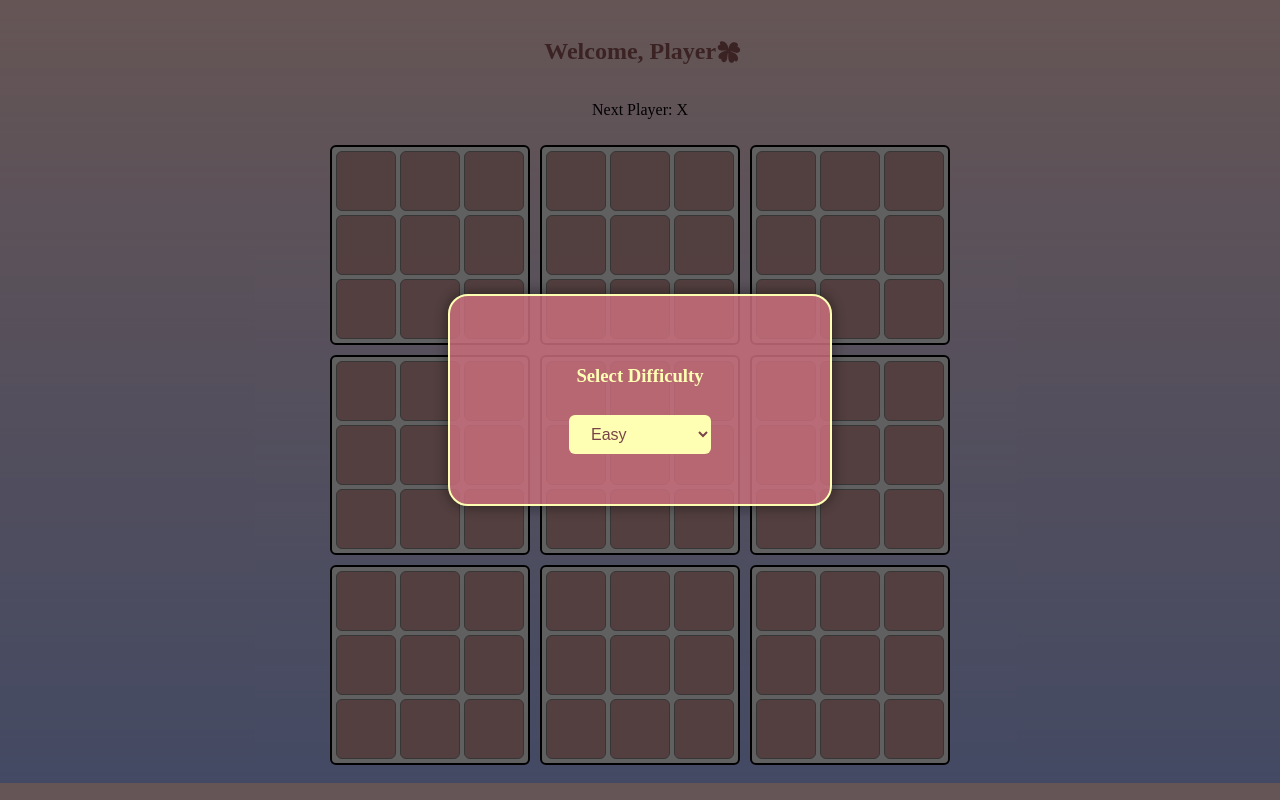
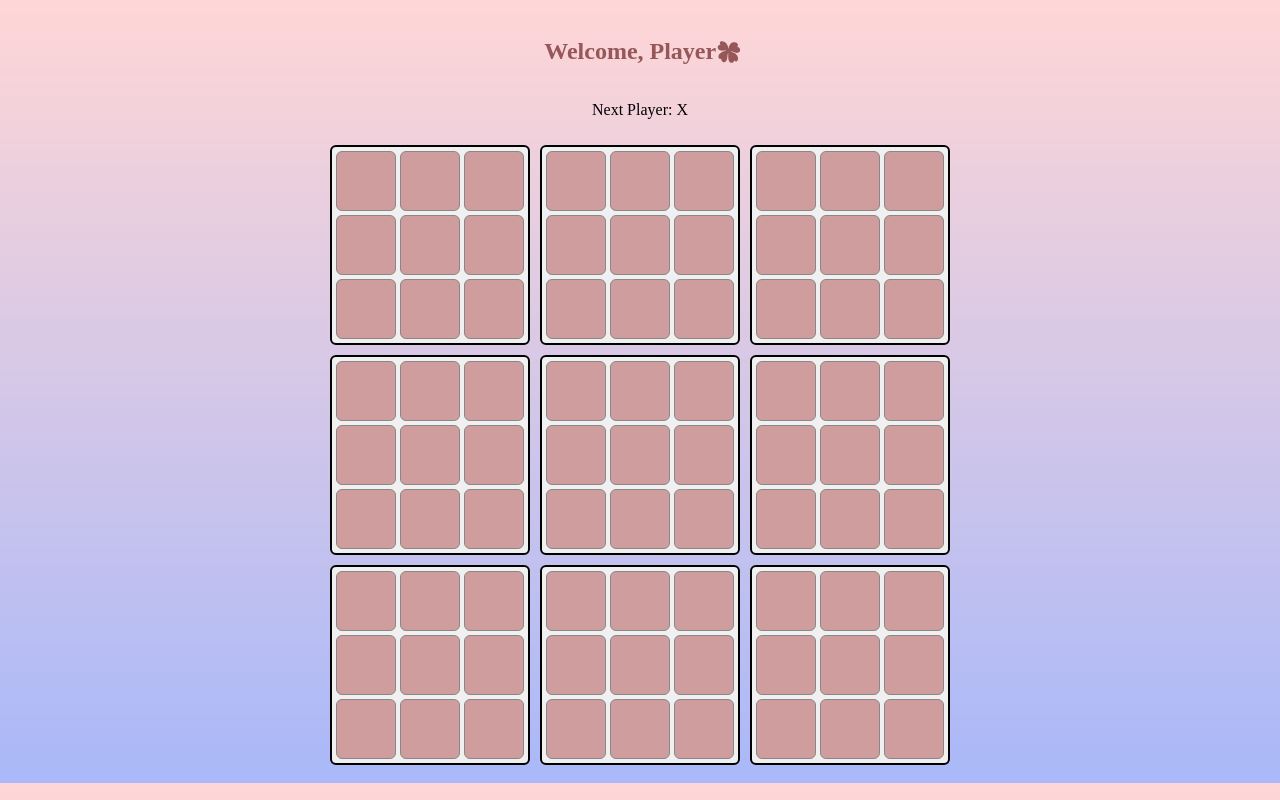
Before and after one commit to Sreyashee/ultimateTicTacToe-frontend, a React (Create React App) app: page /ultimate in a window 1280 px wide. Built offline with nearby package versions, Linux system fonts and the light colour scheme.

Commit message:
Update UltimateTicTacToe.jsx

```diff
--- a/src/pages/UltimateTicTacToe.jsx
+++ b/src/pages/UltimateTicTacToe.jsx
@@ -184,24 +184,7 @@ const UltimateTicTacToe = () => {
   return (
     <div className="ultimate-container">
       <h2 className='message'>{message} <GiClover style={{width:'2 rem', margin:'-5px'}}/></h2>
-<div className="modal-overlay">
-          <div className="modal-popup">
-            <h3>Select Difficulty</h3>
-            <select
-              value={difficulty}
-              onChange={(e) => {
-                setDifficulty(e.target.value);
-                setShowPopup(false);
-              }}
-              className="difficulty-dropdown"
-            >
-              <option value="">-- Choose --</option>
-              <option value="easy">Easy</option>
-              <option value="medium">Medium</option>
-              <option value="hard">Hard</option>
-            </select>
-          </div>
-        </div>
+
       {!overallWinner && <p>Next Player: {player}</p>}
       <div className="big-board">
         {boards.map((board, index) => renderBoard(board, index))}
```
